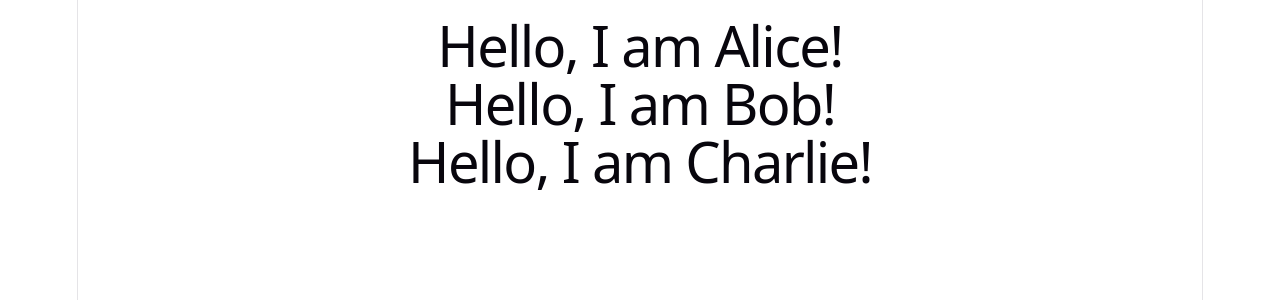
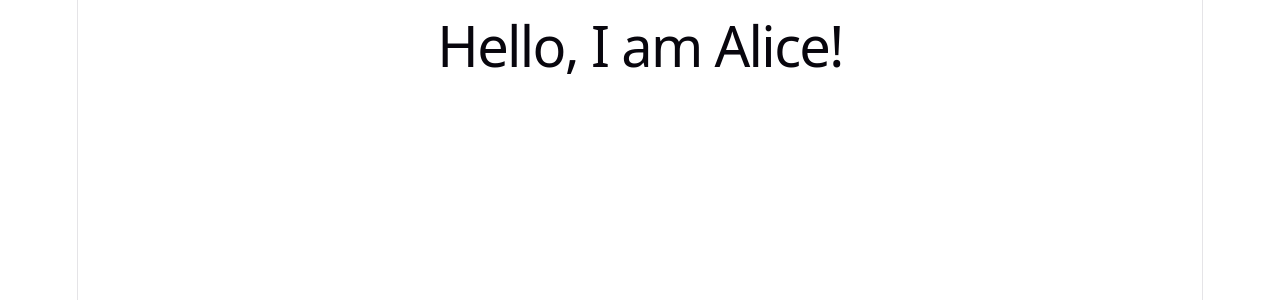
Before and after one commit to Ohene-Nat/React-lesson, a React (Vite) app: page / in a window 1280 px wide. Shown: the top 300 px of the page. Built offline with nearby package versions, Linux system fonts and the light colour scheme.

Commit message:
conditional rendering

```diff
--- a/src/App.jsx
+++ b/src/App.jsx
@@ -6,11 +6,10 @@ function Greeting(props) {
   );
 }
 function App() {
+  const showgreeting = true;
   return (
     <div >
-      <Greeting name="Alice" />
-      <Greeting name="Bob" />
-      <Greeting name="Charlie" />
+      {showgreeting ? <Greeting name="Alice" />: <button>CLick me</button>}
     </div>
   );
 }
```
